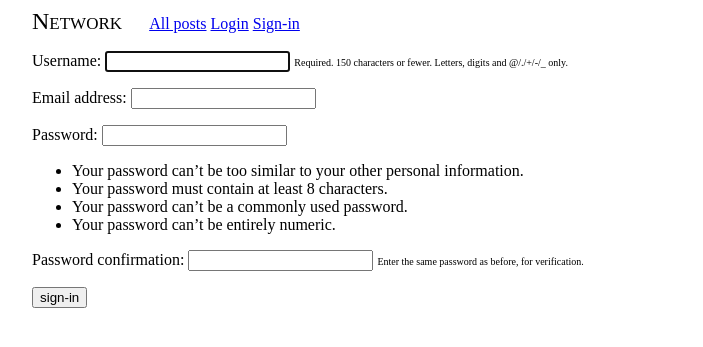
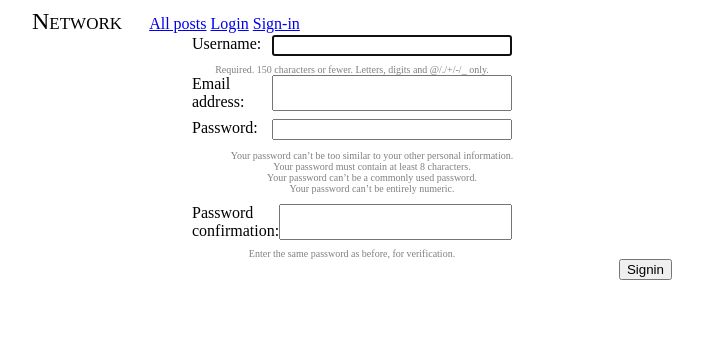
Before and after one commit to mbivert/django-network, a Django app: page /signin/ in a window 1280 px wide. Shown: the top 347 px of the page, without its empty margins (288-991 px from the left). Run offline with Django 4.2, Linux system fonts and the light colour scheme.

Commit message:
ad hoc form for signin

```diff
--- a/networksite/network/forms.py
+++ b/networksite/network/forms.py
@@ -3,10 +3,10 @@
 from .models                   import Post
 from django.forms              import ModelForm, Textarea
 
-# TODO: use a template for that form
 class SigninForm(UserCreationForm):
+	template_name = "network/form_signin.html"
 	class Meta(UserCreationForm.Meta):
-		model = get_user_model()
+		model  = get_user_model()
 		fields = ['username', 'email']
 
 class PostForm(ModelForm):
--- a/networksite/network/templates/network/form_login.html
+++ b/networksite/network/templates/network/form_login.html
@@ -1,9 +1,7 @@
 <div>
-
 	{% if form.non_field_errors %}
 		{{ form.non_field_errors }}
 	{% endif %}
-
 	<div>
 		<div>
 			{{ form.username.errors }}
@@ -15,7 +13,7 @@
 	</div>
 	<div>
 		<div>
-			{{ form.content.errors }}
+			{{ form.password.errors }}
 		</div>
 		<div class="login-form-field">
 			<label for="password">Password:</label>
--- a/networksite/network/templates/network/main.html
+++ b/networksite/network/templates/network/main.html
@@ -32,7 +32,7 @@
 			.login-form {
 				margin-top : 2em;
 			}
-			.post-submit, .login-submit {
+			.post-submit, .login-submit, .signin-submit {
 				float : right;
 			}
 			.new-form {
@@ -54,12 +54,21 @@
 			.login-form-field {
 				width                 : 50%;
 				margin-left           : 25%;
+				margin-bottom         : 0.5em;
 				display               : grid;
 				grid-template-columns : 1fr 3fr;
 			}
 			.pagination {
 				text-align    : center;
 				margin-bottom : 0.5em;
+			}
+			.help {
+				color      : gray;
+				font-size  : x-small;
+				text-align : center;
+			}
+			.help ul {
+				list-style : none;
 			}
 		</style
 	</head>
--- a/networksite/network/templates/network/signin.html
+++ b/networksite/network/templates/network/signin.html
@@ -4,9 +4,9 @@
 
 <form method="post" action="{% url 'network:signin' %}">
 	{% csrf_token %}
-	{{ form.as_p }}
+	{{ form }}
 	<input type="hidden" name="next" value="{{ next }}">
-	<input type="submit" value="sign-in">
+	<input type="submit" class="signin-submit" value="Signin">
 </form>
 
 {% endblock %}
```
Also changed, not shown: networksite/network/templates/network/form_signin.html (added, +22 -0 lines), README.md, networksite/db.sqlite3.
